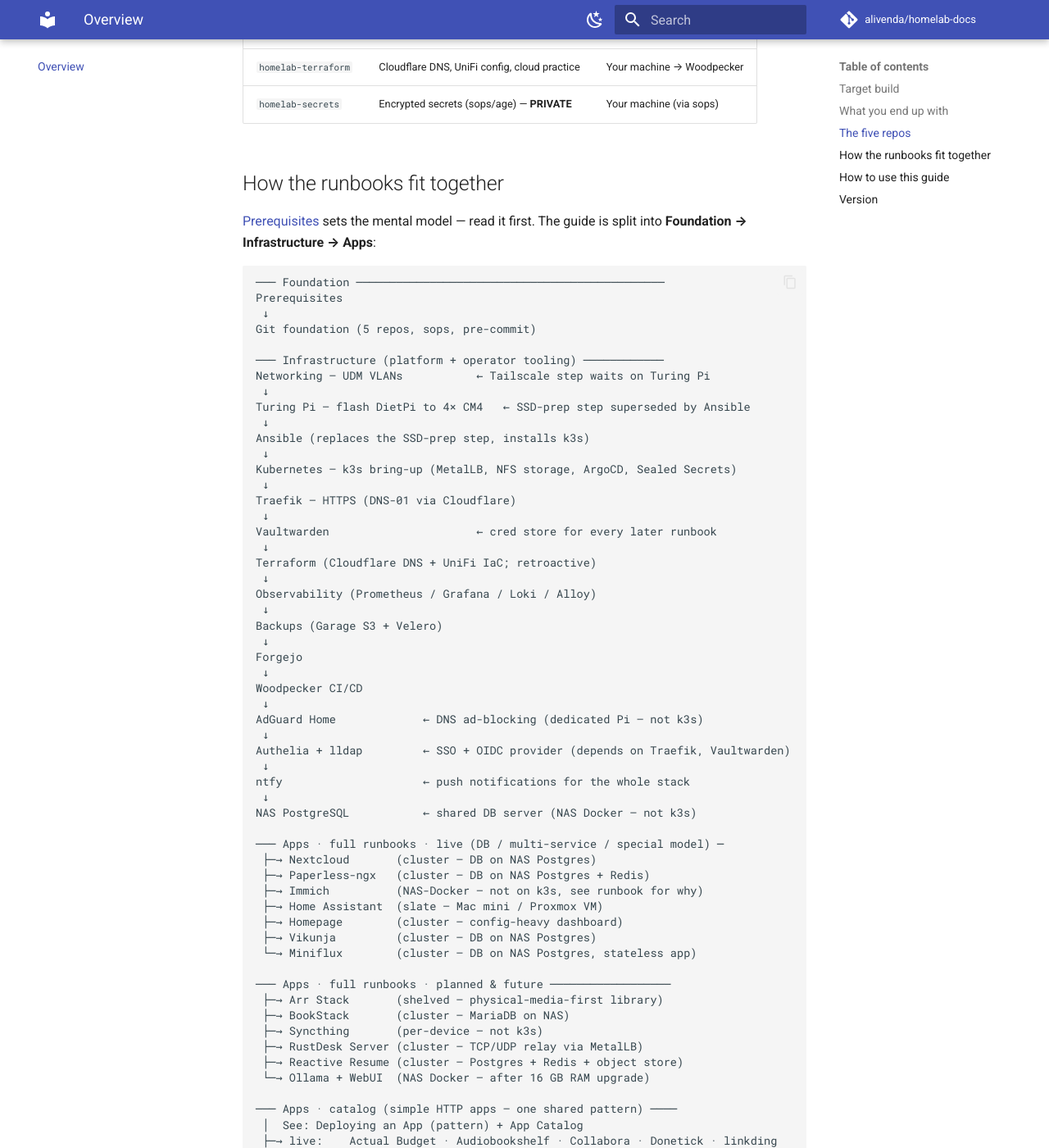
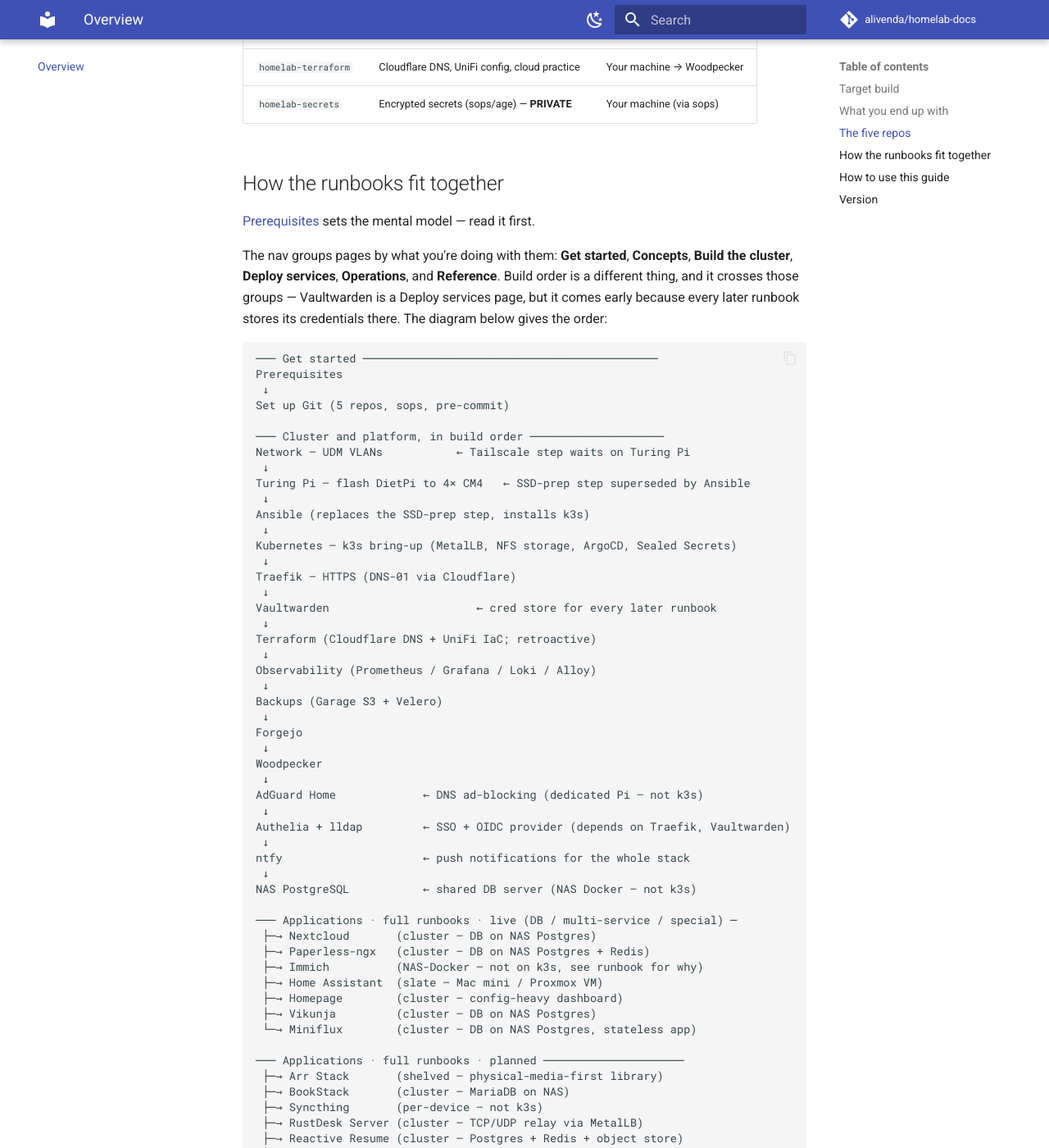
Before and after one commit to alivenda/homelab-docs, an MkDocs documentation site: the page built from docs/index.md, in a window 1280 px wide and 1400 px high, scrolled down 1406 px. Shown: the whole window at 82% size. Built offline with MkDocs 1.6.1 and Material for MkDocs 9.7.7, drawn with Linux system fonts in a browser that asks for light colours; comment, search, counter and statistics services are not loaded; some of the changed text lies outside the part shown.

Commit message:
docs: correct the structure description on the landing page
The nav restructure left index.md describing the retired
Foundation/Infrastructure/Apps split. The landing page claimed one
information architecture while the nav presented another.

Name the six nav groups, and say plainly that build order crosses them:
Vaultwarden is a Deploy services page that comes early because later
runbooks store credentials in it. The ASCII diagram keeps its exact
ordering — only the section dividers and three page labels change.

````diff
--- a/docs/index.md
+++ b/docs/index.md
@@ -35,16 +35,22 @@ Everything is split across five Git repositories, each with its own purpose, sec
 
 ## How the runbooks fit together
 
-[Prerequisites](get-started/prerequisites.md) sets the mental model — read it first. The guide is split into **Foundation → Infrastructure → Apps**:
+[Prerequisites](get-started/prerequisites.md) sets the mental model — read it first.
+
+The nav groups pages by what you're doing with them: **Get started**, **Concepts**,
+**Build the cluster**, **Deploy services**, **Operations**, and **Reference**. Build order
+is a different thing, and it crosses those groups — Vaultwarden is a Deploy services page,
+but it comes early because every later runbook stores its credentials there. The diagram
+below gives the order:
 
 ```
-─── Foundation ──────────────────────────────────────────────
+─── Get started ────────────────────────────────────────────
 Prerequisites
  ↓
-Git foundation (5 repos, sops, pre-commit)
+Set up Git (5 repos, sops, pre-commit)
 
-─── Infrastructure (platform + operator tooling) ────────────
-Networking — UDM VLANs           ← Tailscale step waits on Turing Pi
+─── Cluster and platform, in build order ────────────────────
+Network — UDM VLANs           ← Tailscale step waits on Turing Pi
  ↓
 Turing Pi — flash DietPi to 4× CM4   ← SSD-prep step superseded by Ansible
  ↓
@@ -64,7 +70,7 @@ Backups (Garage S3 + Velero)
  ↓
 Forgejo
  ↓
-Woodpecker CI/CD
+Woodpecker
  ↓
 AdGuard Home             ← DNS ad-blocking (dedicated Pi — not k3s)
  ↓
@@ -74,7 +80,7 @@ ntfy                     ← push notifications for the whole stack
  ↓
 NAS PostgreSQL           ← shared DB server (NAS Docker — not k3s)
 
-─── Apps · full runbooks · live (DB / multi-service / special model) ─
+─── Applications · full runbooks · live (DB / multi-service / special) ─
  ├─→ Nextcloud       (cluster — DB on NAS Postgres)
  ├─→ Paperless-ngx   (cluster — DB on NAS Postgres + Redis)
  ├─→ Immich          (NAS-Docker — not on k3s, see runbook for why)
@@ -83,7 +89,7 @@ NAS PostgreSQL           ← shared DB server (NAS Docker — not k3s)
  ├─→ Vikunja         (cluster — DB on NAS Postgres)
  └─→ Miniflux        (cluster — DB on NAS Postgres, stateless app)
 
-─── Apps · full runbooks · planned & future ──────────────────
+─── Applications · full runbooks · planned ─────────────────────
  ├─→ Arr Stack       (shelved — physical-media-first library)
  ├─→ BookStack       (cluster — MariaDB on NAS)
  ├─→ Syncthing       (per-device — not k3s)
@@ -91,7 +97,7 @@ NAS PostgreSQL           ← shared DB server (NAS Docker — not k3s)
  ├─→ Reactive Resume (cluster — Postgres + Redis + object store)
  └─→ Ollama + WebUI  (NAS Docker — after 16 GB RAM upgrade)
 
-─── Apps · catalog (simple HTTP apps — one shared pattern) ────
+─── Applications · catalog (one shared pattern) ──────────────
  │  See: Deploying an App (pattern) + App Catalog
  ├─→ live:    Actual Budget · Audiobookshelf · Collabora · Donetick · linkding
  └─→ planned: Kavita · Mealie · TriliumNext
````
